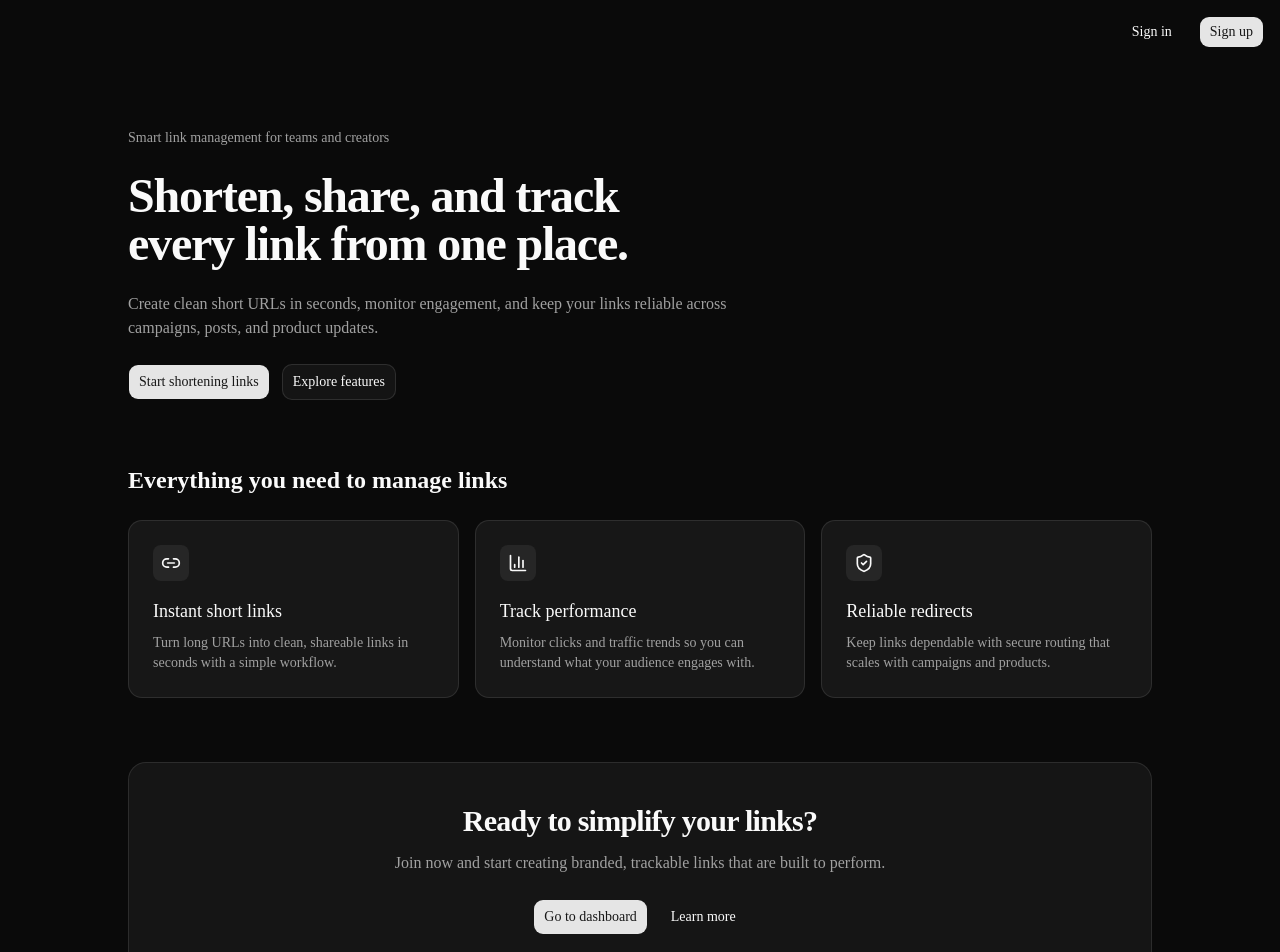
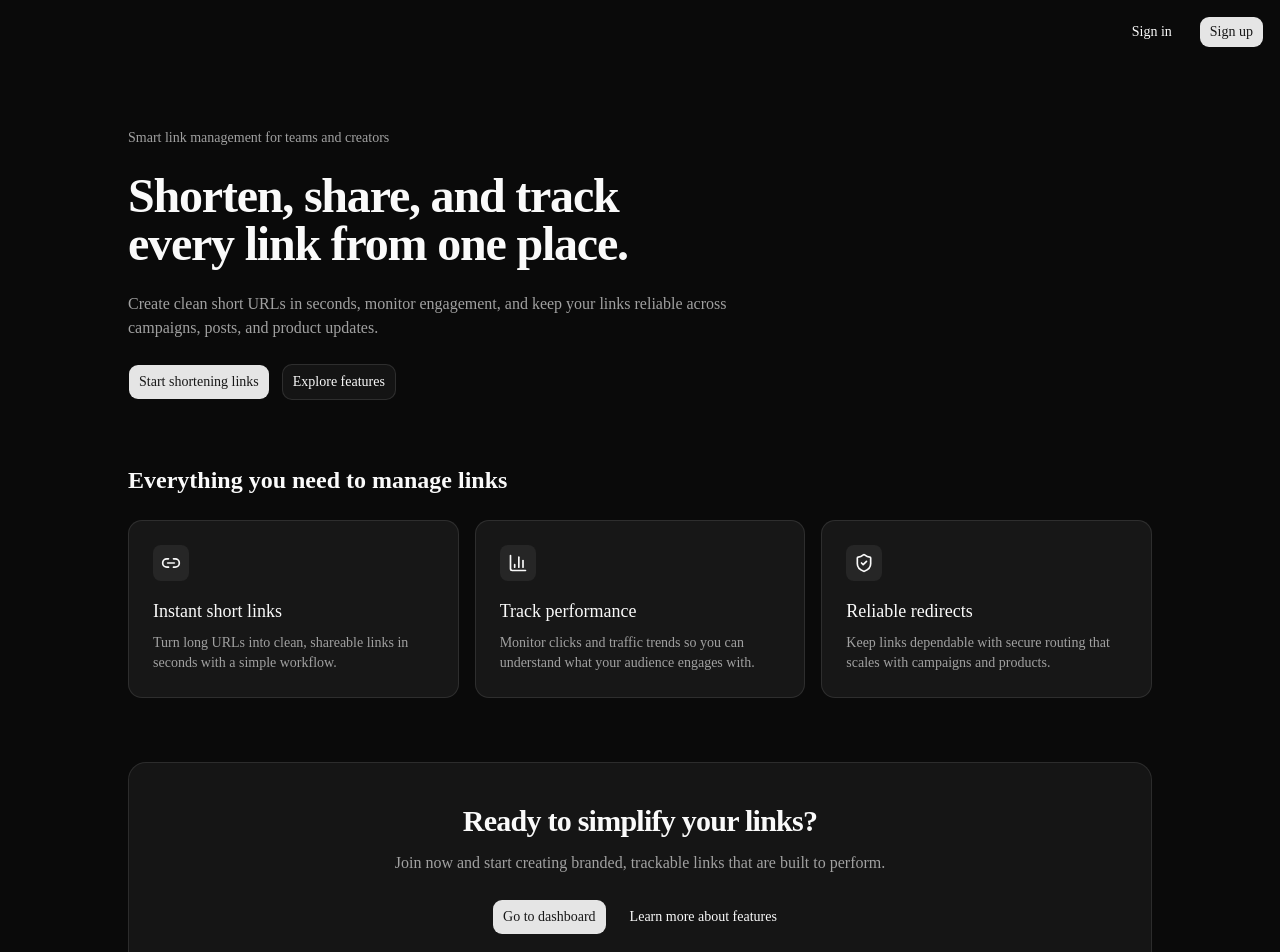
Before and after one commit to rameshchandarmca/linkshortenproject, a Next.js app: page / in a window 1280 px wide. Shown: the top 952 px of the page. Built offline with nearby package versions, Linux system fonts and the light colour scheme; no server answers.

Commit message:
fix: improve homepage accessibility labels
Agent-Logs-Url: https://github.com/rameshchandarmca/linkshortenproject/sessions/67b1c0f0-1ddd-486a-847c-d65474ad58a8

Co-authored-by: rameshchandarmca <31772694+rameshchandarmca@users.noreply.github.com>

```diff
--- a/app/page.tsx
+++ b/app/page.tsx
@@ -69,7 +69,7 @@ export default function Home() {
               className="rounded-xl border bg-card p-6 text-card-foreground"
             >
               <div className="mb-4 inline-flex rounded-md bg-secondary p-2">
-                <Icon className="size-5" aria-hidden />
+                <Icon className="size-5" aria-hidden="true" />
               </div>
               <h3 className="text-lg font-medium">{title}</h3>
               <p className="mt-2 text-sm text-muted-foreground">{description}</p>
@@ -97,7 +97,7 @@ export default function Home() {
             href="#features"
             className={cn(buttonVariants({ variant: "ghost", size: "lg" }))}
           >
-            Learn more
+            Learn more about features
           </Link>
         </div>
       </section>
```
